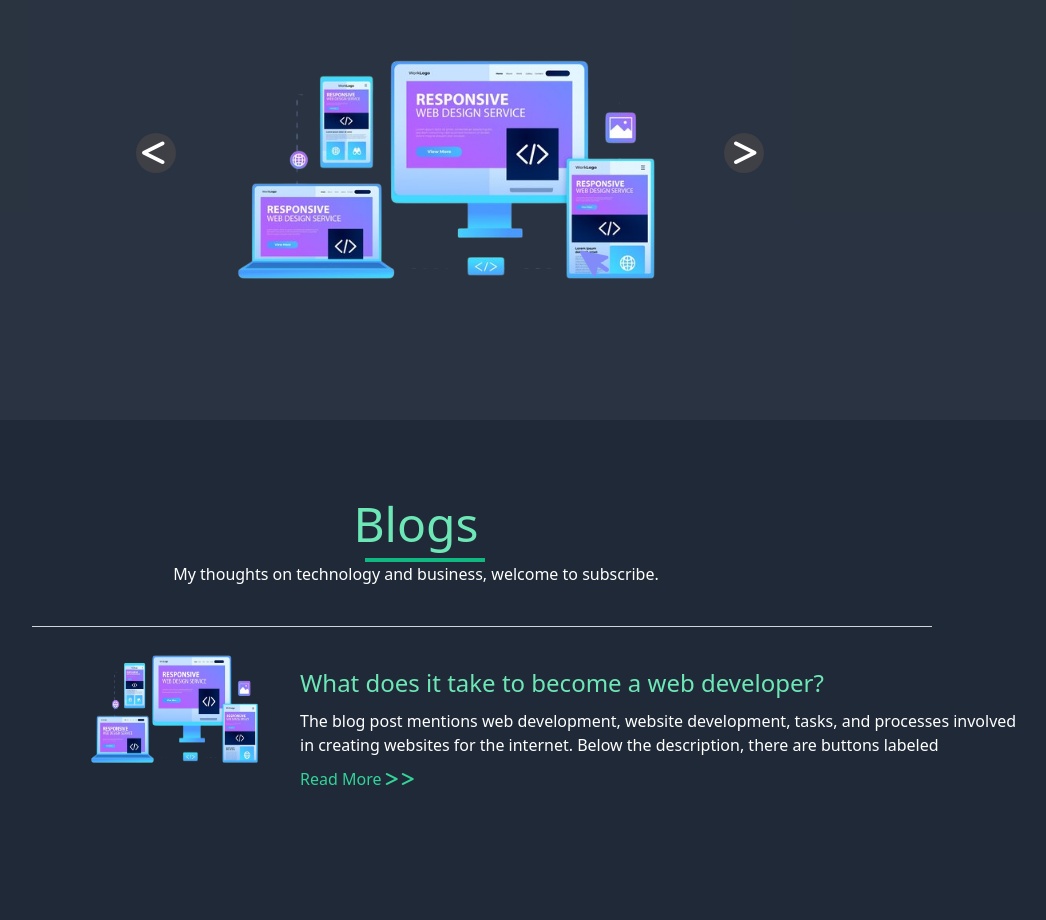
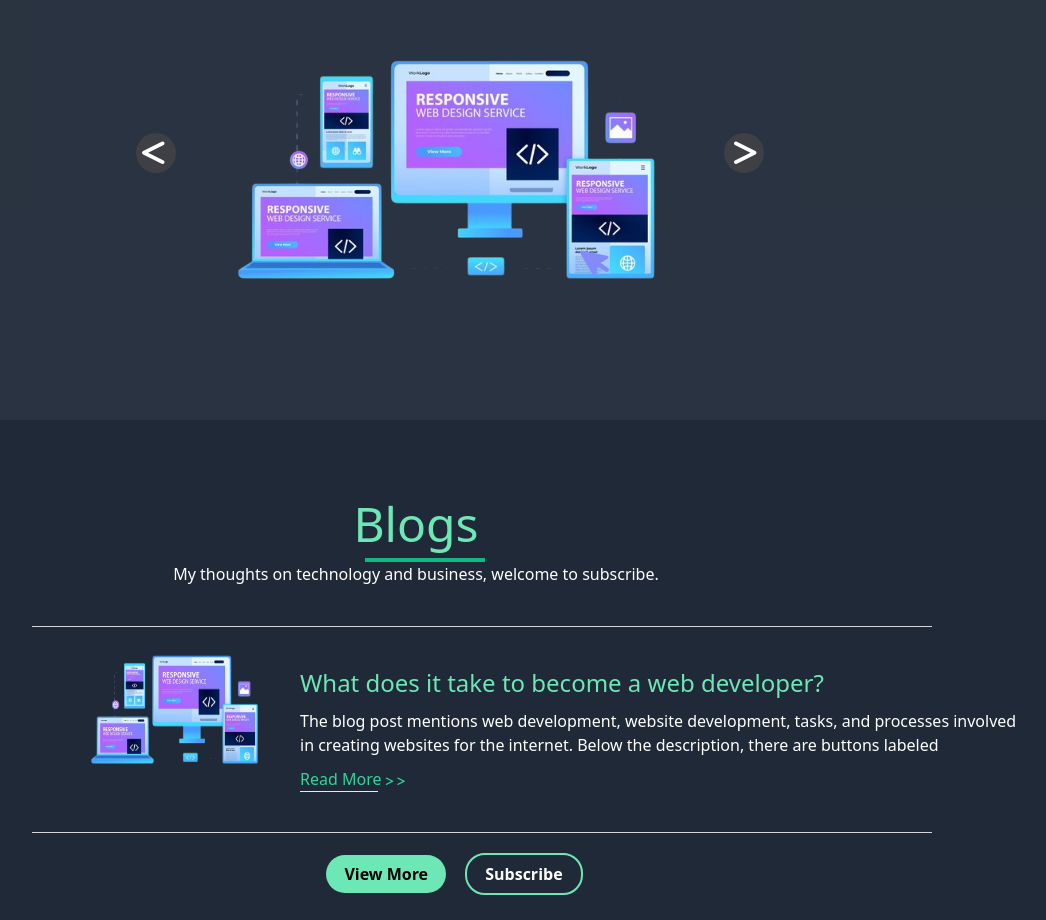
Before and after one commit to Cabdimudalib-Hassan-Mohamud/portfolio-website, a plain HTML site: page index.html in a window 1280 px wide. Shown: the part 2075-2995 px from the top of the page, without its empty margins (224-1270 px from the left). Drawn offline with nearby package versions, Linux system fonts and the light colour scheme.

Commit message:
added something

```diff
--- a/index.html
+++ b/index.html
@@ -159,8 +159,14 @@
                 <div class="mt-[40px]">
                     <h1 class="text-2xl text-emerald-300 pb-[10px]">What does it take to become a web developer?</h1>
                     <p class="text-white pb-[10px]">The blog post mentions web development, website development, tasks, and processes involved <br> in creating websites for the internet. Below the description, there are buttons labeled</p>
-                    <p class="text-emerald-400">Read More  <i class="fa-solid fa-greater-than text-emerald-400"></i> <i class="fa-solid fa-greater-than text-emerald-400"></i></p>
+                    <p class="text-emerald-400">Read More  <i class="fa-solid fa-greater-than text-emerald-400 text-[10px]"></i> <i class="fa-solid fa-greater-than text-emerald-400 text-[10px]"></i></p>
+                    <hr class="w-[78px]">
                 </div>
+            </div>
+            <hr class="border-zinc-300 w-[900px] ml-[20%] mt-[40px] mb-[20px]">
+            <div class="ml-[43%]">
+                <button class="bg-emerald-300 px-[18px] py-[7px] font-semibold rounded-[20px] hover:bg-transparent hover:border-emerald-300 hover:border-[2px]">View More</button>
+                <button class="border-emerald-300 border-[2px] text-white px-[18px] py-[7px] font-semibold rounded-[20px] ml-[15px] hover:bg-emerald-300">Subscribe</button>
             </div>
            </div>
 </body>
```
